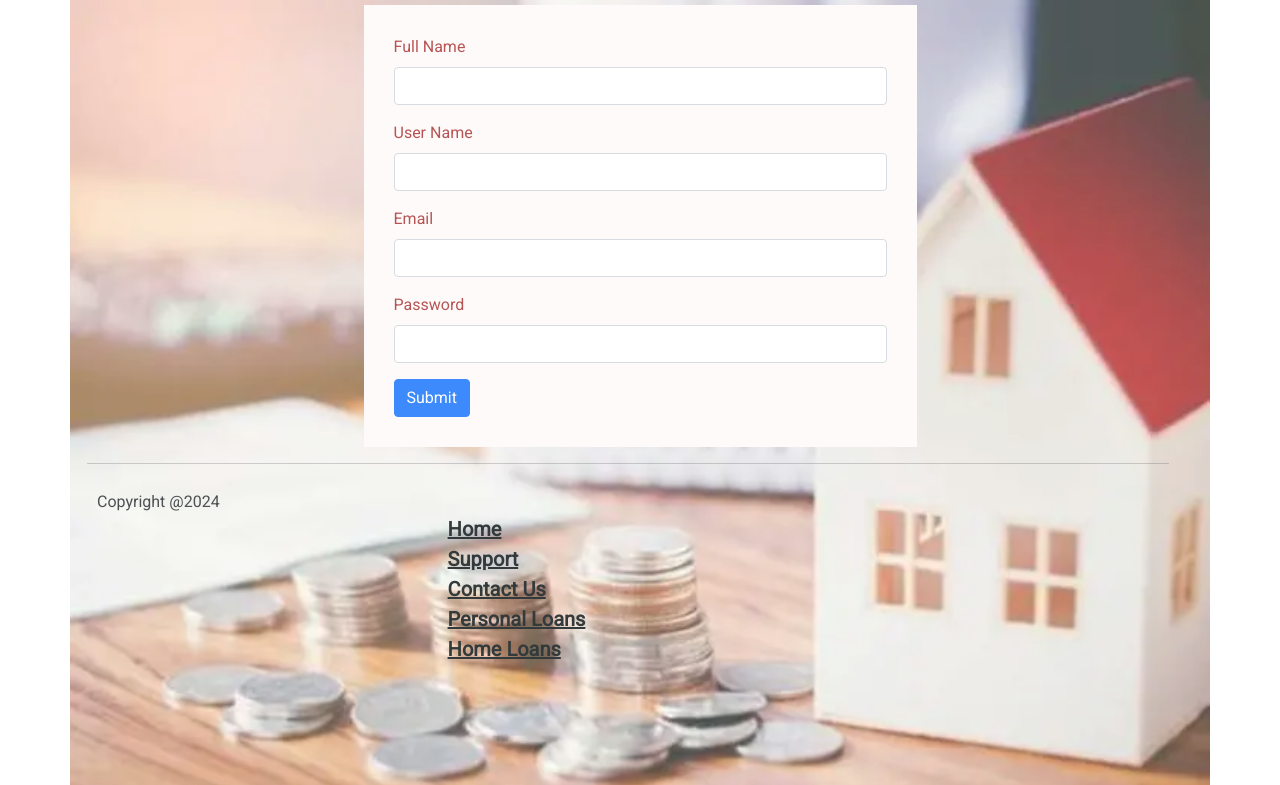
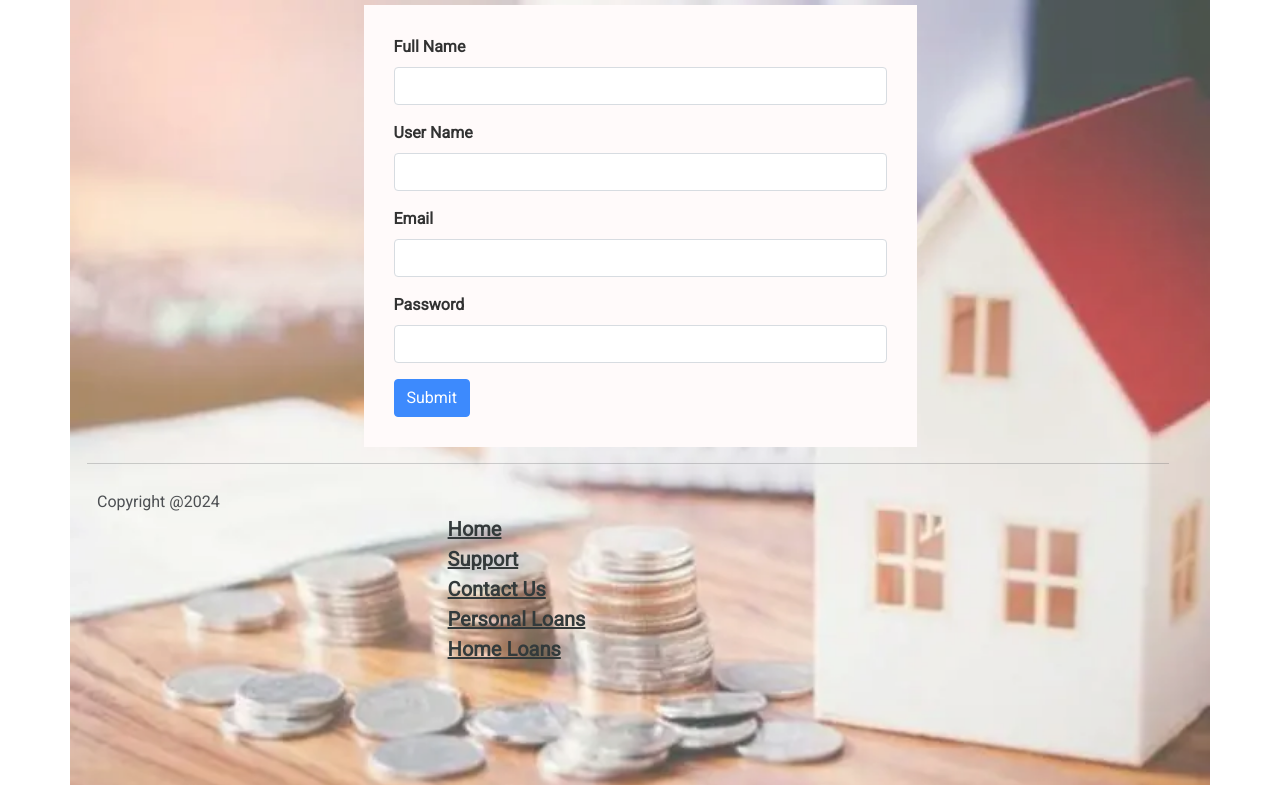
Before and after one commit to tahyd/loans_python_flask_app, a Flask app: page /signup in a window 1280 px wide. Shown: the part 75-860 px from the top of the page. Run offline with Flask 3, Linux system fonts and the light colour scheme.

Commit message:
labels changed

```diff
--- a/static/css/style.css
+++ b/static/css/style.css
@@ -76,7 +76,8 @@ footer{
 
 }
 .login-form label{
-    color: brown;
+    color: black;
+    font-weight: bold;
 }
 .form-check{
     display: inline;
@@ -114,6 +115,6 @@ footer{
 
 
 
-.form-label{
+.form-label1{
     color: #010a0b;
 }
```
